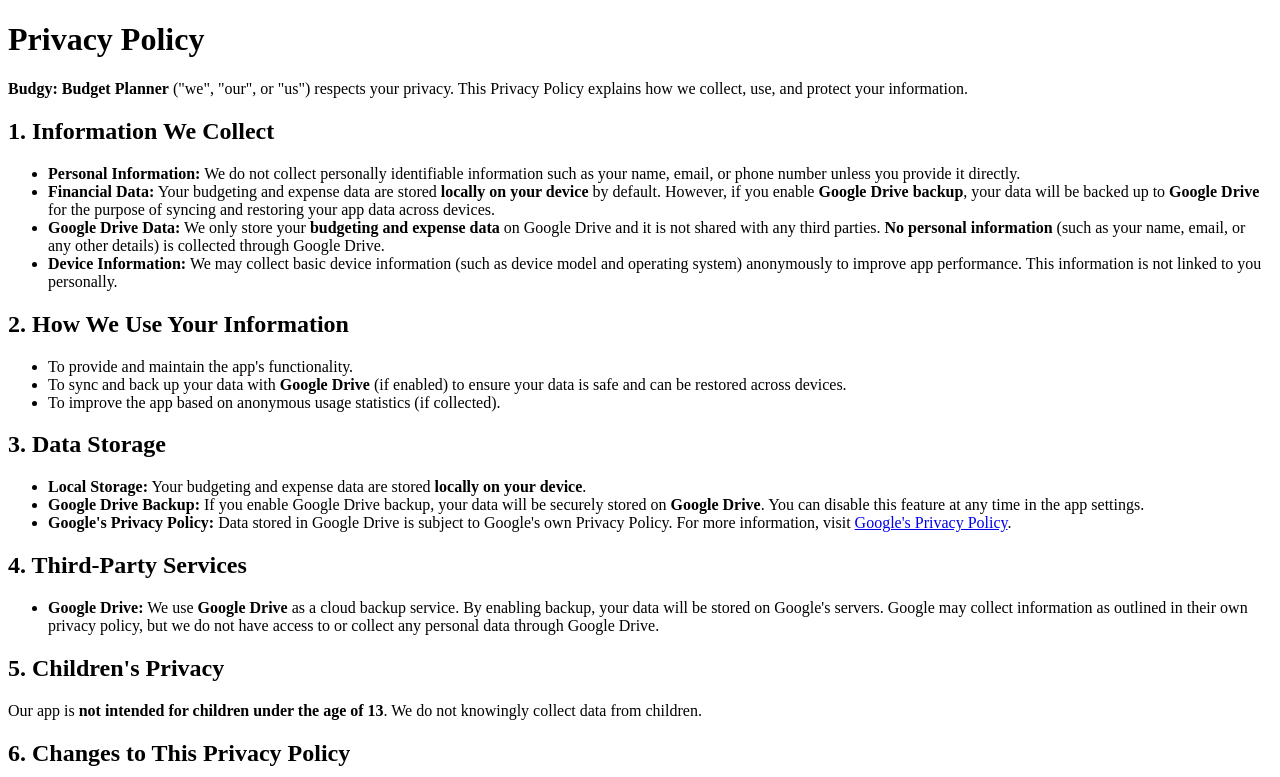
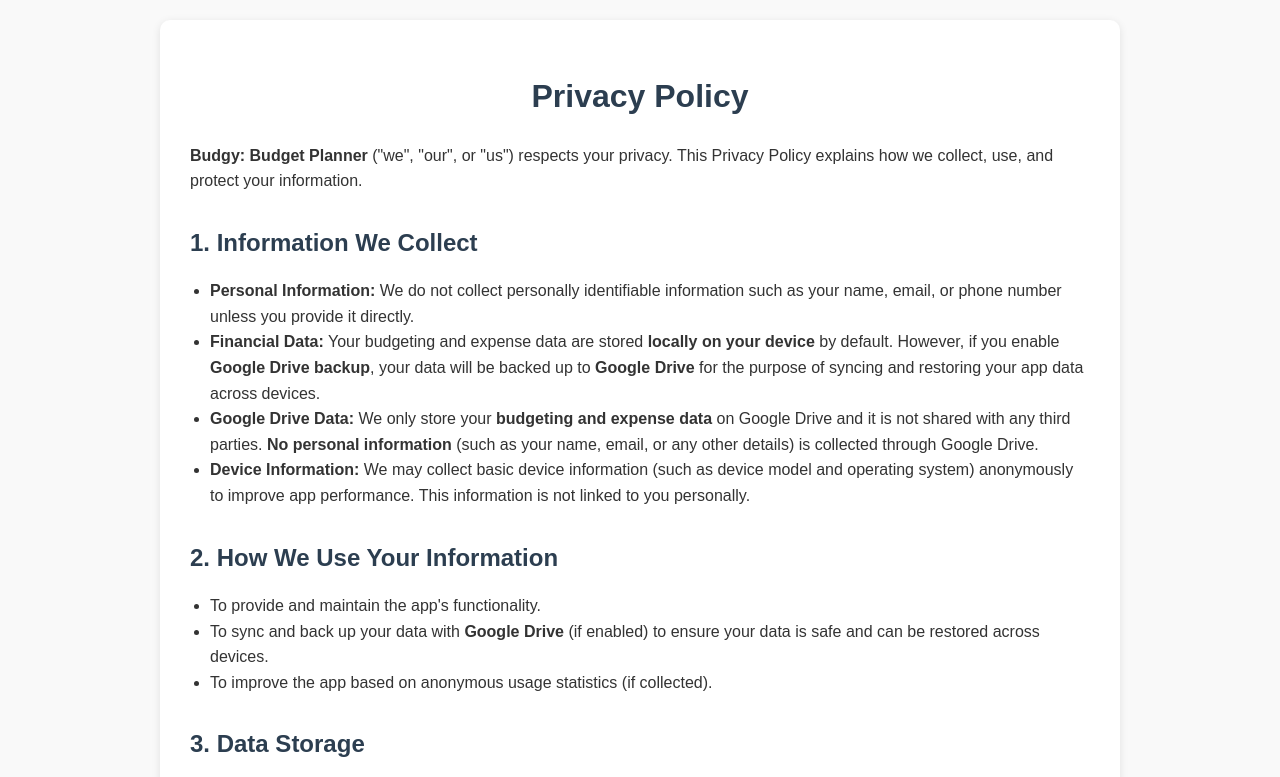
Before and after one commit to arun-saleth/privacy_policy, a plain HTML site: page index.html in a window 1280 px wide. Shown: the top 777 px of the page. Drawn offline with Linux system fonts and the light colour scheme.

Commit message:
Update index.html

```diff
--- a/index.html
+++ b/index.html
@@ -4,8 +4,54 @@
   <meta charset="UTF-8">
   <meta name="viewport" content="width=device-width, initial-scale=1.0">
   <title>Privacy Policy - Budgy: Budget Planner</title>
+  <style>
+    body {
+      font-family: 'Arial', sans-serif;
+      margin: 20px;
+      padding: 0;
+      background-color: #f9f9f9;
+      color: #333;
+      line-height: 1.6;
+    }
+    h1, h2 {
+      color: #2c3e50;
+    }
+    h1 {
+      font-size: 32px;
+      margin-bottom: 20px;
+      text-align: center;
+    }
+    h2 {
+      font-size: 24px;
+      margin-top: 30px;
+      margin-bottom: 10px;
+    }
+    ul {
+      list-style-type: disc;
+      padding-left: 20px;
+    }
+    p {
+      margin-bottom: 15px;
+    }
+    a {
+      color: #2980b9;
+      text-decoration: none;
+    }
+    a:hover {
+      text-decoration: underline;
+    }
+    .container {
+      max-width: 900px;
+      margin: auto;
+      background: #fff;
+      padding: 30px;
+      box-shadow: 0 2px 8px rgba(0, 0, 0, 0.1);
+      border-radius: 10px;
+    }
+  </style>
 </head>
 <body>
+  <div class="container">
     <h1>Privacy Policy</h1>
     <p><strong>Budgy: Budget Planner</strong> ("we", "our", or "us") respects your privacy. This Privacy Policy explains how we collect, use, and protect your information.</p>
 
@@ -45,5 +91,6 @@
     <h2>7. Contact Us</h2>
     <p>If you have any questions or concerns about this Privacy Policy, please contact us at:</p>
     <p><strong>Email:</strong> <a href="mailto:swiftmindapps@gmail.com">swiftmindapps@gmail.com</a></p>
+  </div>
 </body>
 </html>
```
Lines whose indentation alone changed are shown as unchanged.
